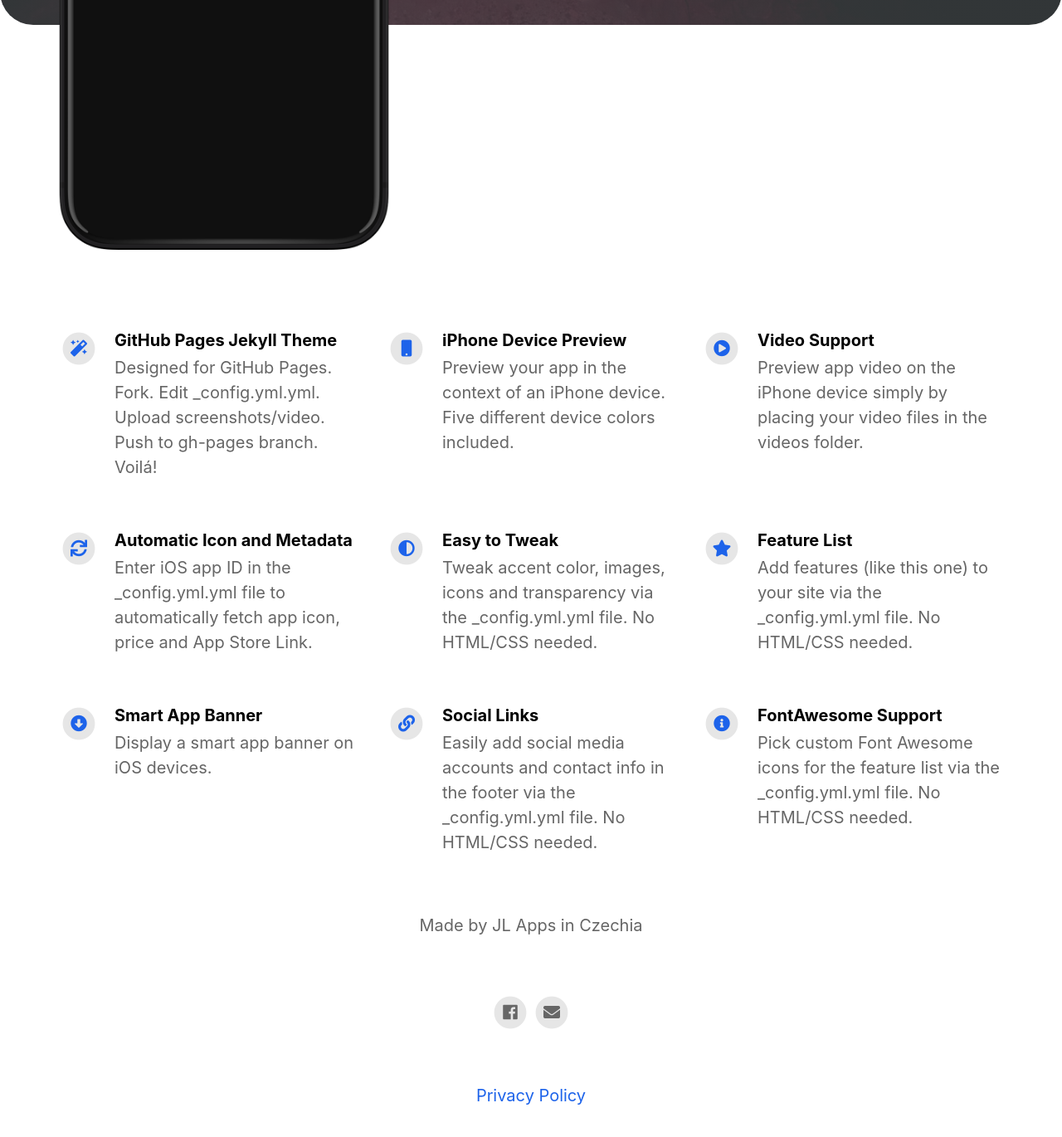
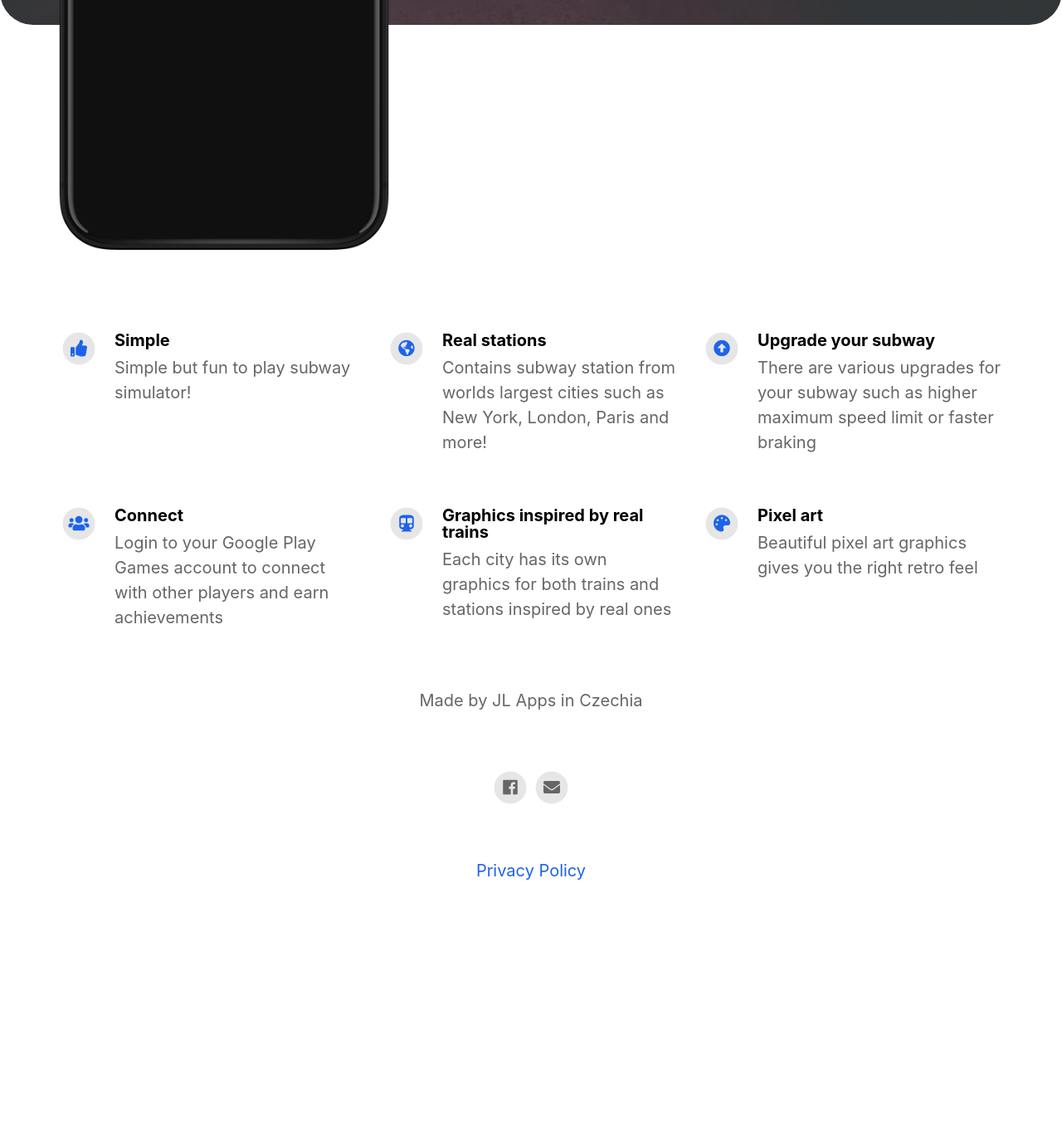
Before and after one commit to jindrazak/undercity, a Jekyll site: the page built from index.html, in a window 1280 px wide and 1400 px high, scrolled down 684 px. Shown: the top 1370 px of the window at 83% size. Built offline with Jekyll 4.4.1, drawn with Linux system fonts in a browser that asks for light colours; nearby versions of some CDN libraries; comment, search, counter and statistics services are not loaded; after the commit the page ends 1813 px from its top, so only the background shows below that; some of the changed text lies outside the part shown.

Commit message:
Include firebase.

```diff
--- a/_config.yml
+++ b/_config.yml
@@ -1,15 +1,15 @@
 #page title
-page_title                                :                                           # Automatically populates with app name if not set and if iOS app ID is set. Otherwise enter manually.
+page_title                                : Undercity - Subway Simulator                                          # Automatically populates with app name if not set and if iOS app ID is set. Otherwise enter manually.
 
 # App Info
 ios_app_id                                : 1234793120                                # Required. Enter iOS app ID to automatically populate name, price and icons (e.g. 718043190).
 
 
-playstore_link                            : https://play.google.com/store/apps/details?id=com.JLapps.undercity
+playstore_link                            : https://play.google.com/store/apps/details?id=com.JLapps.undercity&referrer=utm_source%3Dundercity-page%26utm_medium%3Dweb
 presskit_download_link                    : null                                          # Enter a link to downloadable file or (e.g. public Dropbox link to a .zip file).
 
 app_icon                                  : assets/appicon.png                      # Automatically populates if not set and if iOS app ID is set.  Otherwise enter path to icon file manually.
-app_name                                  : Undercity - Subway simulator                                        # Automatically populates if not set and if iOS app ID is set.  Otherwise enter manually.
+app_name                                  : Undercity - Subway Simulator                                        # Automatically populates if not set and if iOS app ID is set.  Otherwise enter manually.
 app_price                                 : FREE
 app_description                           : Easy to play subway simulator. Explore cities' subway lines!
 
@@ -28,46 +28,29 @@ youtube_username                          : jlapps1
 # Feature List                            Edit, add or remove features to be presented.
 features                                  :
 
-  - title                                 : GitHub Pages Jekyll Theme
-    description                           : Designed for GitHub Pages. Fork. Edit _config.yml.yml. Upload screenshots/video. Push to gh-pages branch. Voilá!
-    fontawesome_icon_name                 : magic
+  - title                                 : Simple
+    description                           : Simple but fun to play subway simulator!
+    fontawesome_icon_name                 : thumbs-up
 
-  - title                                 : iPhone Device Preview
-    description                           : Preview your app in the context of an iPhone device. Five different device colors included.
-    fontawesome_icon_name                 : mobile
+  - title                                 : Real stations
+    description                           : Contains subway station from worlds largest cities such as New York, London, Paris and more!
+    fontawesome_icon_name                 : globe-americas
 
-  - title                                 : Video Support
-    description                           : Preview app video on the iPhone device simply by placing your video files in the videos folder.
-    fontawesome_icon_name                 : play-circle
+  - title                                 : Upgrade your subway
+    description                           : There are various upgrades for your subway such as higher maximum speed limit or faster braking
+    fontawesome_icon_name                 : arrow-alt-circle-up
 
-  - title                                 : Automatic Icon and Metadata
-    description                           : Enter iOS app ID in the _config.yml.yml file to automatically fetch app icon, price and App Store Link.
-    fontawesome_icon_name                 : sync
+  - title                                 : Connect
+    description                           : Login to your Google Play Games account to connect with other players and earn achievements
+    fontawesome_icon_name                 : users
 
-  - title                                 : Easy to Tweak
-    description                           : Tweak accent color, images, icons and transparency via the _config.yml.yml file. No HTML/CSS needed.
-    fontawesome_icon_name                 : adjust
+  - title                                 : Graphics inspired by real trains
+    description                           : Each city has its own graphics for both trains and stations inspired by real ones
+    fontawesome_icon_name                 : subway
 
-  - title                                 : Feature List
-    description                           : Add features (like this one) to your site via the _config.yml.yml file. No HTML/CSS needed.
-    fontawesome_icon_name                 : star
-
-  - title                                 : Smart App Banner
-    description                           : Display a smart app banner on iOS devices.
-    fontawesome_icon_name                 : arrow-alt-circle-down
-
-  - title                                 : Social Links
-    description                           : Easily add social media accounts and contact info in the footer via the _config.yml.yml file. No HTML/CSS needed.
-    fontawesome_icon_name                 : link
-
-  - title                                 : FontAwesome Support
-    description                           : Pick custom Font Awesome icons for the feature list via the _config.yml.yml file. No HTML/CSS needed.
-    fontawesome_icon_name                 : info-circle
-
-  - title                                 : # New Feature Title
-    description                           : # New Feature Description
-    fontawesome_icon_name                 : # Enter Font Awesome icon name (e.g. star). Find icons on fontawesome.com/icons.
-
+  - title                                 : Pixel art
+    description                           : Beautiful pixel art graphics gives you the right retro feel
+    fontawesome_icon_name                 : palette
 
 
 # Theme Settings
--- /dev/null
+++ b/_includes/firebase.html
@@ -0,0 +1,23 @@
+<!-- The core Firebase JS SDK is always required and must be listed first -->
+<script src="https://www.gstatic.com/firebasejs/7.2.1/firebase-app.js"></script>
+
+<!-- TODO: Add SDKs for Firebase products that you want to use
+     https://firebase.google.com/docs/web/setup#available-libraries -->
+<script src="https://www.gstatic.com/firebasejs/7.2.1/firebase-analytics.js"></script>
+
+<script>
+    // Your web app's Firebase configuration
+    var firebaseConfig = {
+        apiKey: "AIzaSyDF9VxZ8-4UjjD2d9zYpAbwigjeJ-bebfg",
+        authDomain: "api-project-1047703894462.firebaseapp.com",
+        databaseURL: "https://api-project-1047703894462.firebaseio.com",
+        projectId: "api-project-1047703894462",
+        storageBucket: "api-project-1047703894462.appspot.com",
+        messagingSenderId: "1047703894462",
+        appId: "1:1047703894462:web:cc4af5eb6bfb08c695e1ef",
+        measurementId: "G-PDQLNFW12Y"
+    };
+    // Initialize Firebase
+    firebase.initializeApp(firebaseConfig);
+    firebase.analytics();
+</script>
--- a/_includes/screencontent.html
+++ b/_includes/screencontent.html
@@ -6,9 +6,6 @@
         $(function() {
             $(".videoContainer").removeClass("hidden");
             $(".screenvideo").append('');
-
-
-                console.log("{{ file.path }}");
         });
     </script>
     {% endif %}
--- a/_layouts/default.html
+++ b/_layouts/default.html
@@ -62,4 +62,6 @@
             </div>
         </div>
 </body>
+
+{% include firebase.html %}
 </html>
--- a/_layouts/page.html
+++ b/_layouts/page.html
@@ -18,4 +18,5 @@
     </div>
 </body>
 
+{% include firebase.html %}
 </html>
```
